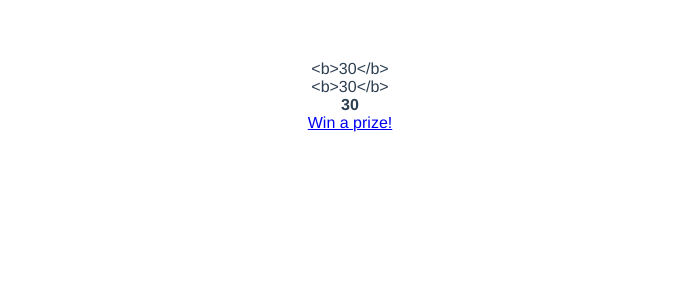
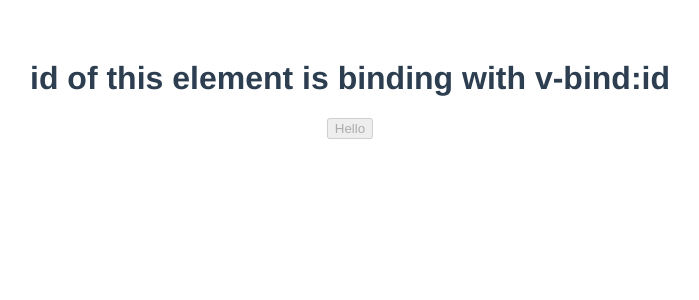
Before and after one commit to Omnish007/Vue-JS, a Vue app: page / in a window 1280 px wide. Shown: the top 300 px of the page, without its empty margins (290-989 px from the left). Built offline with nearby package versions, Linux system fonts and the light colour scheme.

Commit message:
attributes binding

```diff
--- a/src/App.vue
+++ b/src/App.vue
@@ -3,10 +3,8 @@
     name:"App",
     data(){
       return{
-        greet:"hello",
-        name:"abc",
-        age:"<b>30</b>",
-        hack:`<a href='#' onClick="alert('you have been hacked !')"> Win a prize!</a>`
+          headingId:'heading',
+          isDisabled: true
       }
     }
   }
@@ -15,18 +13,9 @@
 
 
 <template>
+    <h1 v-bind:id="headingId">id of this element is binding with v-bind:id</h1>
 
-  <!-- both render as plain text  -->
-  <div>{{age}}</div>
-  <div v-text="age"></div>
-
-  <!-- rendered as html  -->
-  <div v-html="age"></div>
-
-  <!-- don't use other non trusted api data as v-html because it can cause cross-site scripting attack -->
-  <!-- ex....  -->
-  <div  v-html="hack"></div>
-
+    <button v-bind:disabled="isDisabled">Hello</button>
 </template>
 
 <style>
```
